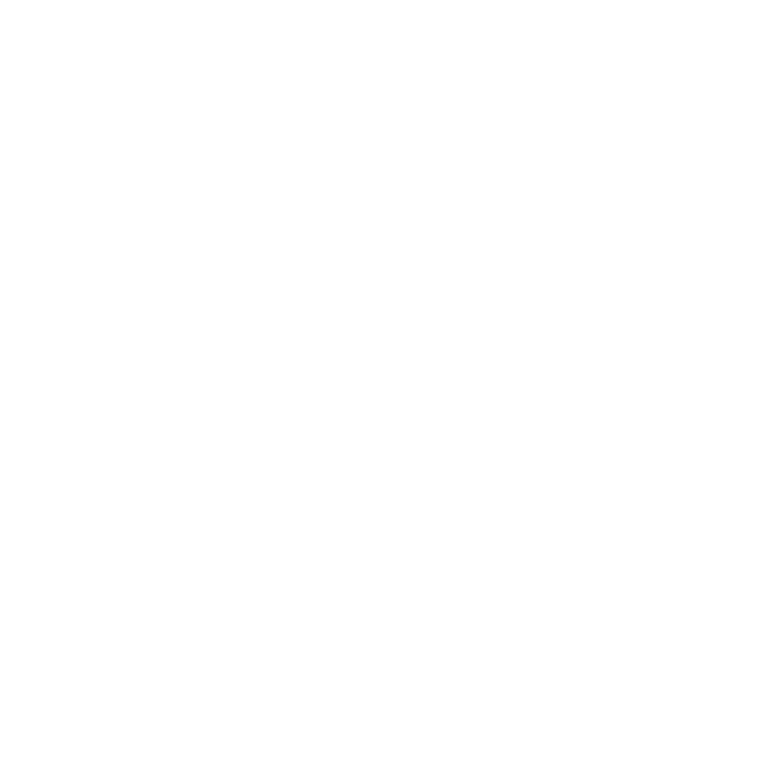
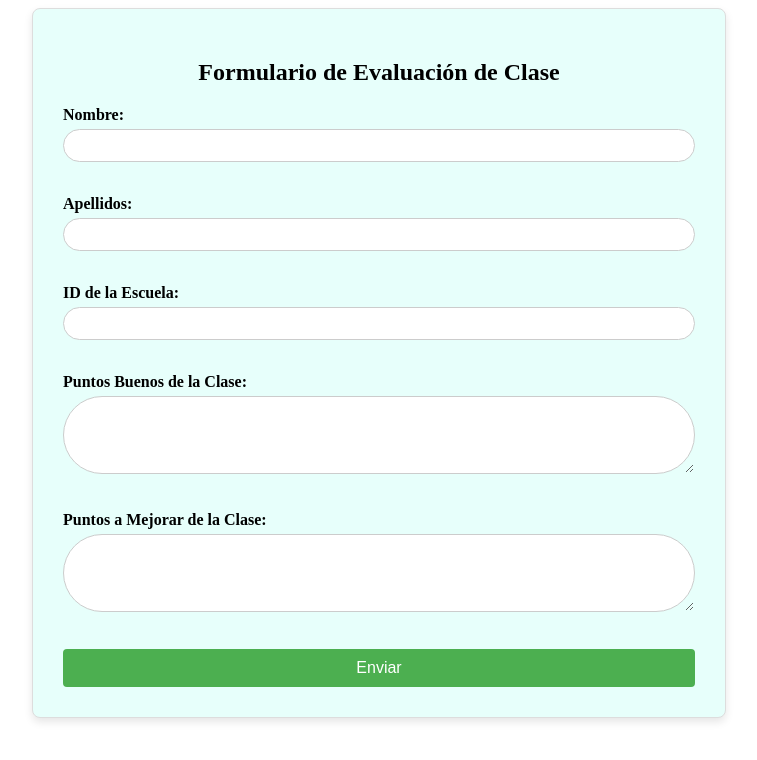
Before and after one commit to ssalgadogascon/Hands-On-HTML-and-CSS-Building-Real-World-Websites-and-Web-Apps, a plain HTML site: page 6. PRACTICA_CLASE/index.html in a window 1280 px wide. Shown: the whole page, without its empty margins (261-1018 px from the left). Drawn offline with Linux system fonts and the light colour scheme.

Commit message:
Formulario
Pusimos el formulario con formato y centrado al medio. Saludos Mikel

```diff
--- a/6. PRACTICA_CLASE/index.html
+++ b/6. PRACTICA_CLASE/index.html
@@ -9,6 +9,74 @@
 </head>
 
 <body>
+    <div class="form-container">
+        <h2>Formulario de Evaluación de Clase</h2>
+
+        <form action="mailto:9403432@alumnos.ufv.es" method="post" enctype="text/plain">
+            <label for="nombre">Nombre:</label>
+            <input type="text" id="nombre" name="nombre" required>
+            <br><br>
+
+            <label for="apellidos">Apellidos:</label>
+            <input type="text" id="apellidos" name="apellidos" required>
+            <br><br>
+
+            <label for="idEscuela">ID de la Escuela:</label>
+            <input type="text" id="idEscuela" name="idEscuela" required>
+            <br><br>
+
+            <label for="puntosBuenos">Puntos Buenos de la Clase:</label>
+            <textarea id="puntosBuenos" name="puntosBuenos" rows="4" required></textarea>
+            <br><br>
+
+            <label for="puntosMejorar">Puntos a Mejorar de la Clase:</label>
+            <textarea id="puntosMejorar" name="puntosMejorar" rows="4" required></textarea>
+            <br><br>
+
+            <input type="submit" value="Enviar">
+        </form>
+    </div>
+<style>
+        /* Estilos para centrar el formulario y darle formato */
+        .form-container {
+            max-width: 50%;
+            margin: 0 auto;
+            padding: 30px;
+            border: 1px solid #ddd;
+            border-radius: 8px;
+            box-shadow: 0 4px 8px rgba(0, 0, 0, 0.1);
+            background-color: #e7fffb;
+        }
+        h2 {
+            text-align: center;
+        }
+        label {
+            font-weight: bold;
+        }
+        input[type="text"], textarea {
+            width: 100%;
+            padding: 8px;
+            margin-top: 5px;
+            margin-bottom: 15px;
+            border: 1px solid #ccc;
+            border-radius: 100px;
+            box-sizing: border-box;
+        }
+        input[type="submit"] {
+            width: 100%;
+            padding: 10px;
+            background-color: #4CAF50;
+            color: white;
+            border: none;
+            border-radius: 4px;
+            cursor: pointer;
+            font-size: 16px;
+        }
+        input[type="submit"]:hover {
+            background-color: #45a049;
+        }
+    </style>
+
 
 </body>
 
```
